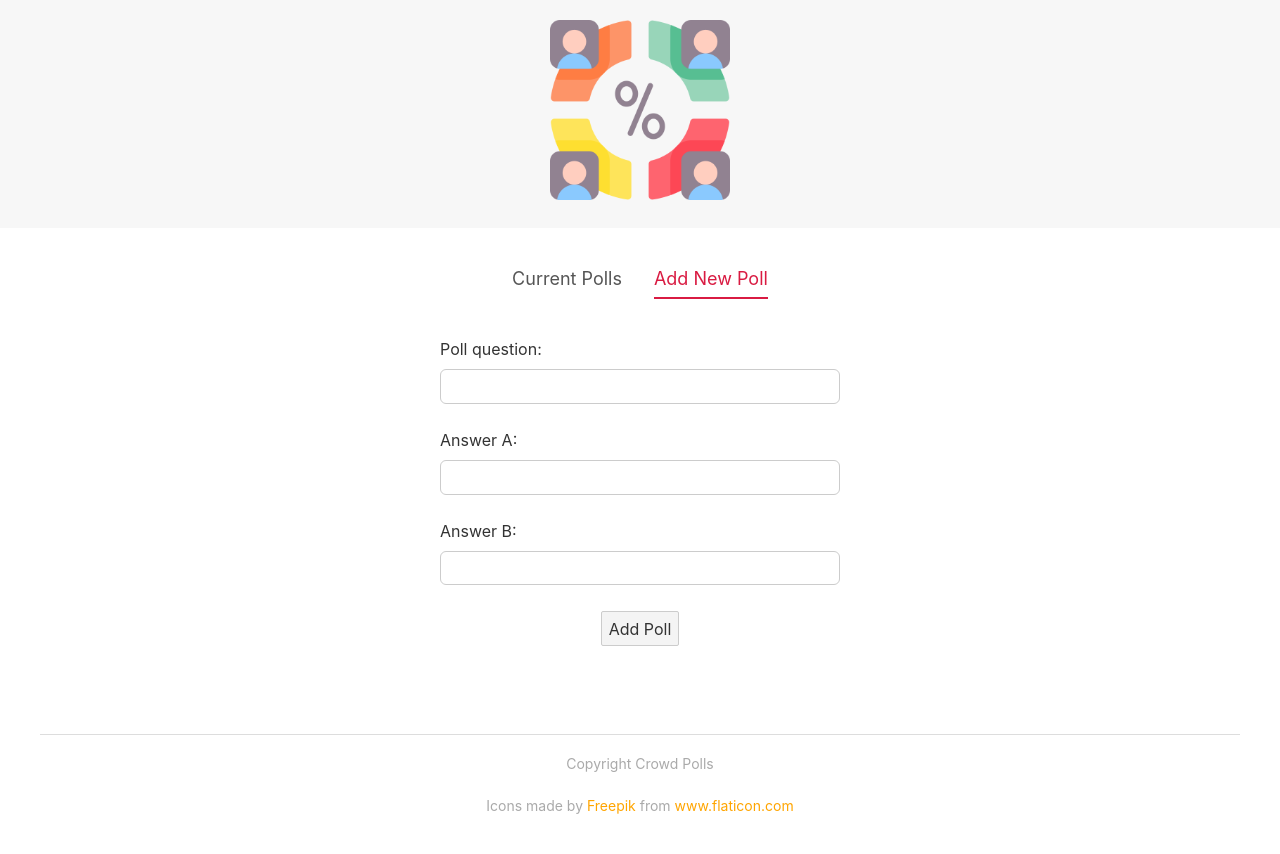
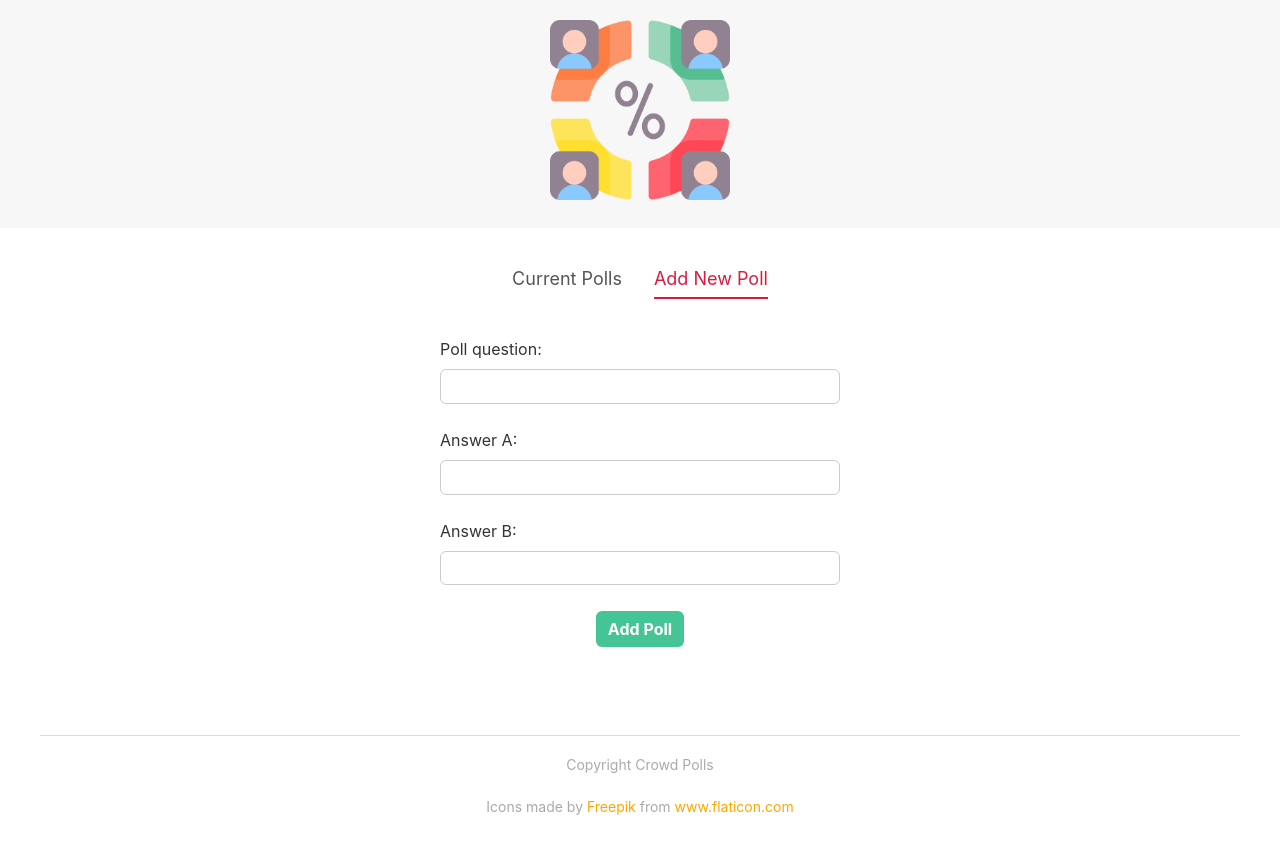
Before and after one commit to Here2Huynh/Crowd-Polls, a Svelte app: page / in a window 1280 px wide. Both pictures are taken after a click on the item "Add New Poll". Shown: the top 854 px of the page. Built offline with nearby package versions, Linux system fonts and the light colour scheme.

Commit message:
componentize button for better customability

```diff
--- a/src/components/CreatePollForm.svelte
+++ b/src/components/CreatePollForm.svelte
@@ -1,4 +1,6 @@
 <script>
+  import Button from "../shared/Button.svelte";
+
   let fields = {
     question: "",
     answerA: "",
@@ -23,7 +25,7 @@
     <label for="answer-b">Answer B:</label>
     <input type="text" id="answer-b" bind:value={fields.answerB} />
   </div>
-  <button>Add Poll</button>
+  <Button type="secondary" flat={true}>Add Poll</Button>
 </form>
 
 <style>
--- /dev/null
+++ b/src/shared/Button.svelte
@@ -0,0 +1,41 @@
+<script>
+  export let type = "primary";
+  export let flat = false;
+  export let inverse = false;
+</script>
+
+<button class={type} class:flat class:inverse>
+  <slot />
+</button>
+
+<style>
+  button {
+    border: 0;
+    cursor: pointer;
+    padding: 8px 12px;
+    border-radius: 6px;
+    font-weight: bold;
+    box-shadow: 1px 2px 3px rgba(0, 0, 0, 0.2);
+  }
+  .primary {
+    background: #d91b42;
+    color: white;
+  }
+  .secondary {
+    background: #45c496;
+    color: white;
+  }
+  .flat {
+    box-shadow: none;
+  }
+  .primary.inverse {
+    color: #d91b42;
+    background: white;
+    border: 2px solid #d91b42;
+  }
+  .secondary.inverse {
+    color: #45c496;
+    background: white;
+    border: 2px solid #45c496;
+  }
+</style>
```
